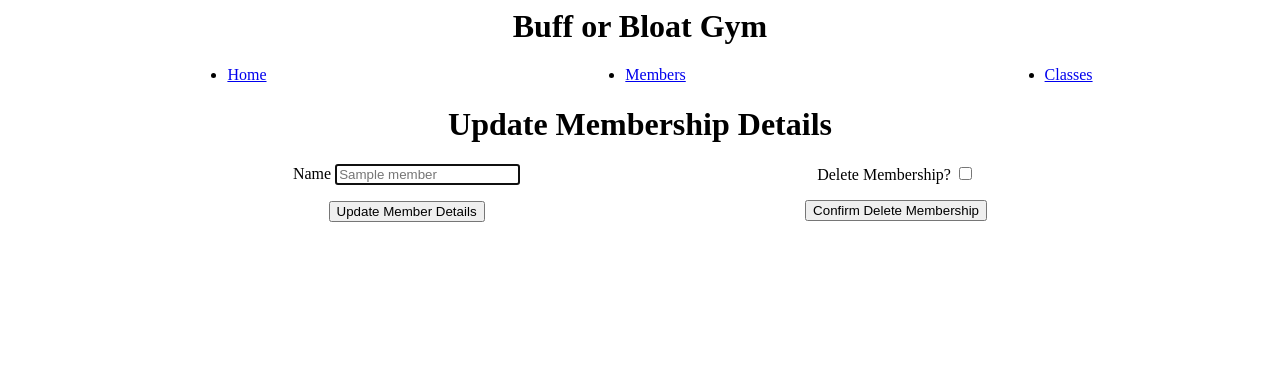
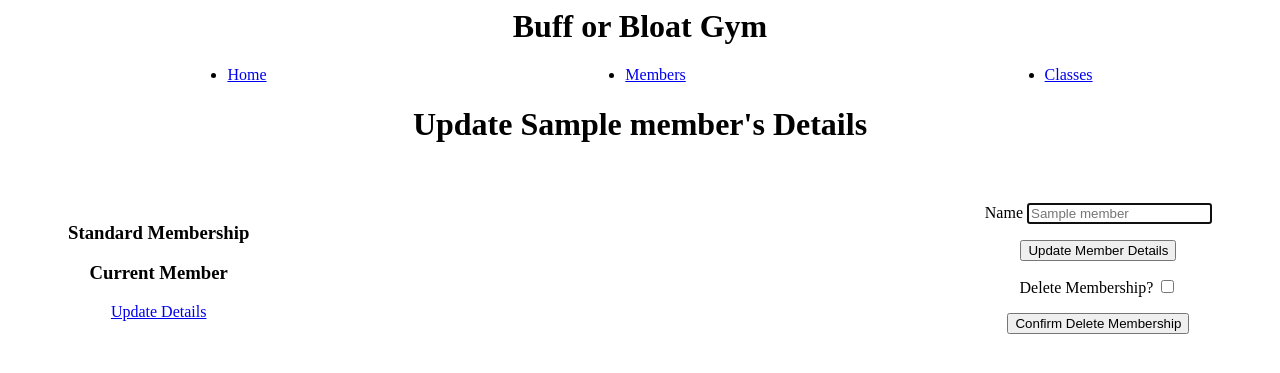
Before and after one commit to ewanlaing/python_project_gym, a Flask app: template templates/members/edit.html in a window 1280 px wide. Shown: the top 373 px of the page. Run offline with Flask 3, Linux system fonts and the light colour scheme; the template is opened without the code that fills it: most values are stand-ins (such as "Sample title", 1, 10 or a date in 2020).

Commit message:
tidied up some members html and css

```diff
--- a/controllers/members_controller.py
+++ b/controllers/members_controller.py
@@ -29,6 +29,11 @@ def create_member():
     member = Member(name, premium, active)
     member_repository.save(member)
     return redirect('/members/index')
+
+@members_blueprint.route("/members/<id>/view", methods=['GET'])
+def view(id):
+    member = member_repository.select(id)
+    return render_template("members/view.html", member=member)
 
 @members_blueprint.route("/members/<id>/edit", methods=['GET'])
 def edit(id):
--- a/static/style.css
+++ b/static/style.css
@@ -4,8 +4,10 @@ body{
 
 section{
     display: flex;
-    justify-content: space-around;
-    justify-content:space-evenly
+    justify-content: space-between;
+    text-align: center;
+    margin: 60px
+
 }
 
 ul{
--- a/templates/members/edit.html
+++ b/templates/members/edit.html
@@ -2,8 +2,23 @@
 
 {% block content %}
 
-<h1>Update Membership Details</h1>
+<h1>Update {{member.name}}'s Details</h1>
 <section>
+    <div>
+        {% if member.premium == True %}
+            <h3 style="color:goldenrod">Premium Membership</h3>
+        {% else %}
+            <h3>Standard Membership</h3>
+        {% endif %}
+        {% if member.active == False %}
+            <h3 style="color: red">Account inactive</h3>
+        {% else %}
+            <h3>Current Member</h3>
+        {% endif %}
+        <p></p>
+        <a href="/members/{{member.id}}/edit">Update Details</a>
+   </div>
+   <div>
         <form action="/members/{{member.id}}" method="post">
             <label for="name">Name</label>
             <input type="text" id="name" name="name" placeholder="{{member.name}}" required autofocus>
@@ -38,8 +53,8 @@
             <p></p>
             <button type="submit">Confirm Delete Membership</button>
         </form>
+    </div>
 </section>
 
 
-
 {% endblock %}
--- a/templates/members/index.html
+++ b/templates/members/index.html
@@ -19,7 +19,7 @@
                 <h3>Current Member</h3>
             {% endif %}
             <p></p>
-            <a href="/members/{{member.id}}/edit">Update Details</a>
+            <a href="/members/{{member.id}}/view">View Details</a>
         </div>
     {% endfor %}
 
```
Also changed, not shown: templates/members/view.html (+30 -0 lines). Lines whose indentation alone changed are shown as unchanged.
